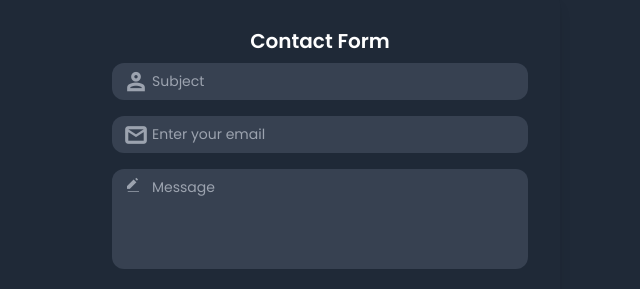
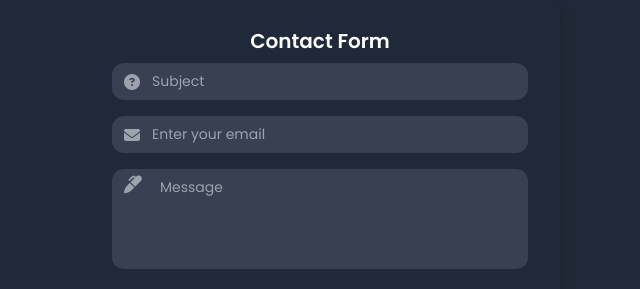
Before and after one commit to Godev9/nehemiefolio, a website: page index.html in a window 1280 px wide. Shown: the part 3050-3339 px from the top of the page, 528-1168 px from the left. Drawn offline with nearby package versions, Linux system fonts and the light colour scheme.

Commit message:
Fixed icon alignment inside textarea

```diff
--- a/index.html
+++ b/index.html
@@ -21,14 +21,7 @@
       href="https://fonts.googleapis.com/css2?family=Poppins:wght@300;400;600&display=swap"
       rel="stylesheet"
     />
-    <link
-      rel="stylesheet"
-      href="https://fonts.googleapis.com/css2?family=Material+Symbols+Outlined:opsz,wght,FILL,GRAD@20..48,100..700,0..1,-50..200&icon_names=person"
-    />
-    <link
-      rel="stylesheet"
-      href="https://fonts.googleapis.com/css2?family=Material+Symbols+Outlined:opsz,wght,FILL,GRAD@20..48,100..700,0..1,-50..200&icon_names=mail"
-    />
+
     <link
       rel="stylesheet"
       href="https://unpkg.com/swiper@8/swiper-bundle.min.css"
@@ -37,36 +30,10 @@
       rel="stylesheet"
       href="https://cdnjs.cloudflare.com/ajax/libs/aos/2.3.4/aos.css"
     />
-    <link
-      rel="stylesheet"
-      href="https://fonts.googleapis.com/css2?family=Material+Symbols+Outlined:opsz,wght,FILL,GRAD@24,400,0,0&icon_names=help"
-    />
-    <link
-      rel="stylesheet"
-      href="https://fonts.googleapis.com/css2?family=Material+Symbols+Outlined:opsz,wght,FILL,GRAD@24,700,0,0&icon_names=help"
-    />
 
     <style>
       * {
         font-family: "Poppins", sans-serif;
-      }
-      .material-symbols-outlined {
-        font-variation-settings: "FILL" 0, "wght" 400, "GRAD" 0, "opsz" 15;
-      }
-
-      .material-symbols-outlined {
-        font-variation-settings: "FILL" 1, "wght" 0, "GRAD" 0, "opsz" 24;
-      }
-      .material-symbols-outlined {
-        font-variation-settings: "FILL" 1, "wght" 0, "GRAD" 0, "opsz" 24;
-      }
-
-      .material-symbols-outlined {
-        font-variation-settings: "FILL" 0, "wght" 400, "GRAD" 0, "opsz" 24;
-      }
-
-      .material-symbols-outlined {
-        font-variation-settings: "FILL" 0, "wght" 700, "GRAD" 0, "opsz" 24;
       }
 
       .fade-up {
@@ -910,11 +877,9 @@
                 placeholder="Subject"
                 class="w-full p-2 bg-gray-700 rounded-xl text-[14px] text-white focus:outline-none pl-10"
               />
-              <span
-                class="material-symbols-outlined absolute left-3 top-1/2 transform -translate-y-1/2 text-gray-400"
-              >
-                person
-              </span>
+              <i
+                class="fa-solid fa-circle-question absolute left-3 top-1/2 transform -translate-y-1/2 text-gray-400"
+              ></i>
             </div>
             <div class="relative">
               <input
@@ -924,25 +889,26 @@
                 placeholder="Enter your email"
                 class="w-full p-2 bg-gray-700 rounded-xl text-[14px] text-white focus:outline-none pl-10"
               />
-              <span
-                class="material-symbols-outlined absolute left-3 top-1/2 transform -translate-y-1/2 text-gray-400"
-              >
-                mail
-              </span>
+              <i
+                class="fa-solid fa-envelope absolute left-3 top-1/2 transform -translate-y-1/2 text-gray-400"
+              ></i>
             </div>
             <div class="relative">
-              <!-- Flex container to align icon and textarea -->
-              <div class="absolute left-3 top-1 text-gray-400 text-lg">
-                <i class="bx bxs-edit-alt" style="font-weight: 900"></i>
-              </div>
+              <!-- Icon -->
+              <i
+                class="fa-solid fa-marker absolute left-3 top-4 transform -translate-y-1/2 text-gray-400 text-lg"
+              ></i>
+
+              <!-- Textarea -->
               <textarea
                 id="message"
                 name="message"
                 placeholder="Message"
                 rows="4"
-                class="w-full p-2 pl-10 bg-gray-700 rounded-xl text-[14px] text-white focus:outline-none resize-none"
+                class="w-full p-2 pl-12 bg-gray-700 rounded-xl text-[14px] text-white focus:outline-none resize-none"
               ></textarea>
             </div>
+
             <button
               type="submit"
               value="Send"
```
